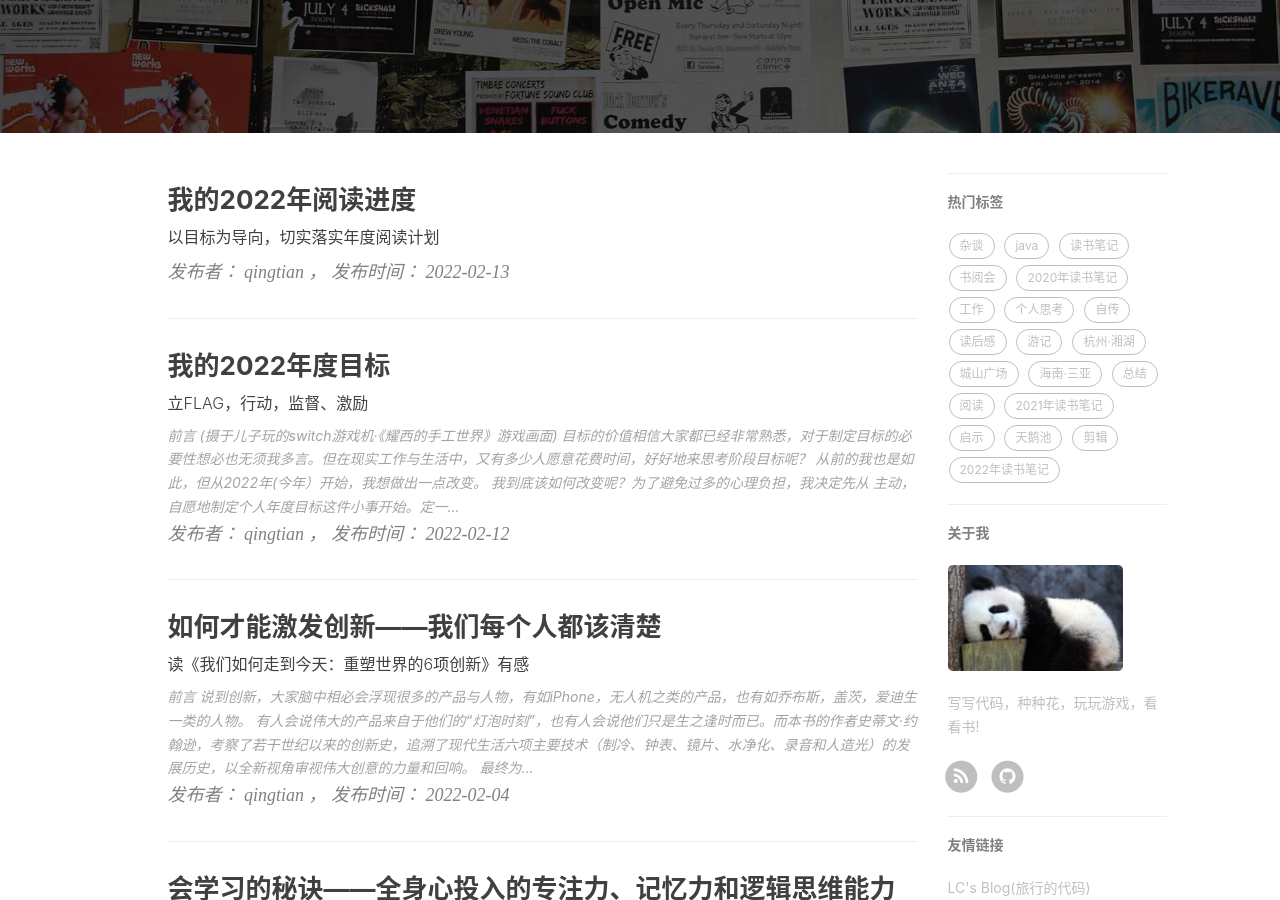
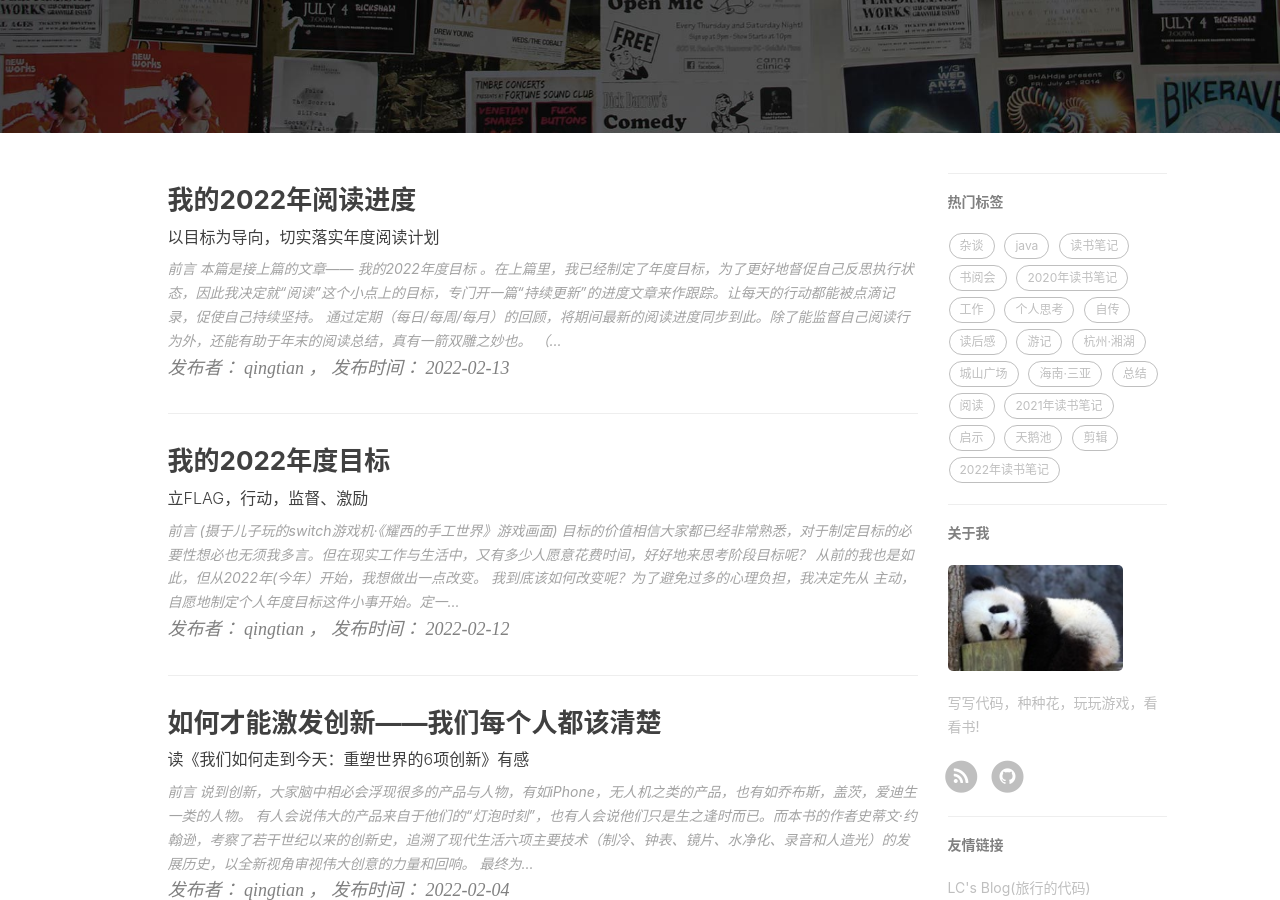
Before and after one commit to qingtian/qingtian.github.com, a Jekyll site: the page built from index.html, in a window 1280 px wide and 900 px high, scrolled down 305 px. Built offline with Jekyll 4.4.1, drawn with Linux system fonts in a browser that asks for light colours; nearby versions of some CDN libraries; the list of posts is cut into pages by our own code; comment, search, counter and statistics services are not loaded; some of the changed lines change nothing that is shown.

Commit message:
Update 2022-02-13-my-reading-progress-in-2022.md

```diff
--- a/_posts/2022-02-13-my-reading-progress-in-2022.md
+++ b/_posts/2022-02-13-my-reading-progress-in-2022.md
@@ -7,7 +7,111 @@
 catalog:    true
 valine-path: '/2022/02/13/my-reading-progress-in-2022/'
 tags:
-    - 阅读进度
-    - 2022年阅读进度
+  - 阅读进度
+  - 2022年阅读进度
 
 ---
+
+# 前言
+
+本篇是接上篇的文章—— [我的2022年度目标](https://blog.qingtian16265.com/2022/02/12/my-goals-in-2022/) 。在上篇里，我已经制定了年度目标，为了更好地督促自己反思执行状态，因此我决定就“阅读”这个小点上的目标，专门开一篇“持续更新”的进度文章来作跟踪。让每天的行动都能被点滴记录，促使自己持续坚持。
+
+通过定期（每日/每周/每月）的回顾，将期间最新的阅读进度同步到此。除了能监督自己阅读行为外，还能有助于年末的阅读总结，真有一箭双雕之妙也。
+
+（此处应有笑声，被自己的智慧所帅到）。
+
+![1](/img/reading2022/1.png)
+
+# 2022年阅读目标及进度
+
+首先，为了方便起见，这里把阅读相关的目标重复描述一下。
+
+- 当年完成粗读100本，精读10本的图书阅读。
+- 当年购买实体书不得超过12本。
+- 当年完成至少一本10万字及以上的书本写作（发布形式为电子书/实体书均可）。
+
+众所周知，如果将大目标拆分成几个较小的目标，有利于目标达成与获得短期成就感。因此我把以上的目标再分拆到具体的几个方向之中：
+
+- 纯阅读：描述纯粹地阅读行为所产生的相关内容记录。
+- 纯买书：登记截止至今为止的当年所购买的实体书。
+- 纯书本写作：书本写作相关的内容记录。
+
+## 纯阅读
+
+纯阅读的行为非常简单，就是不断地听书/读书就对了。就目前的书籍渠道来看，主要就是四个方面：
+
+- 微信读书中的推荐与个人挑选
+- 学习鸡读书会的每季度推荐蜗牛读书推荐
+- 生活/工作所涉及方面采购的实体书
+- 每周末固定在蜗牛图书馆所借实体书
+
+从过年时候的个人实践来看，虽然仅仅才4个渠道，但我所能关注到的书就已经非常多了。如果不加挑选就胡乱读一通，这看来是万万不可的。 **我必须加以选择，分个轻重缓急，甚至淘汰不读** 。
+
+纯阅读的行为过后，需要有一定的笔记沉淀，否则是吸收不到什么知识的。所以，每次听书/读书过后的读后感/短评就很有必要了。好在这块，原来的虚拟组织就会定期产出读后感并发布出来。只要读完某本书进行输出即可，有关输出内容，读后感的形式都可参考我之前所写的文章内容 [我对读后感类文章写作手法的解构](https://blog.qingtian16265.com/2021/11/10/my-deconstruction-of-the-writing-techniques-of-post-reading-articles/) 。
+
+对于已读完的书，我认为需要有几张汇总表来完整描述书的内容，例如：
+
+- 图书基本信息
+- 我读它的目的，过程及评价
+- 读后感
+
+图书基本信息的整体形式可以是这样的：
+
+|书名|作者|字数|出版社|出版时间|类别|一句话描述|
+|----|----|----|----|----|----|----|
+||||||||
+
+我对不同书的来源，读书目的，过程（耗时，起止时间）以及书评的描述，可以汇总成如下的表格：
+
+|书名|来源|读书目的|耗时|起止时间|个人对它的感受|
+|----|----|----|----|----|----|
+|||||||
+
+除了基本信息，我的收获外，针对书本我有系统性沉淀长篇读后感文章的，还需要具体登记如下：
+
+|书名|读后感文章|
+|----|----|
+|||
+
+以上所提到的书籍均为粗读列表中的内容，如果一本书是属于反复读了多遍的，需要额外登记如下：
+
+|书名|反复阅读的理由|
+|----|----|
+|||
+
+我纯读书的总体原则是： **以读完全书为前提，关注核心内容的归纳总结，以读后感输出为导向** 。目前来看，我的阅读是属于功利主义的范畴，但这不影响我对知识的实践应用。
+
+## 纯买书
+
+为了限制自己不要购买过多的实体书，造成家里的整理不便。也为了提高自己的择书标准，不要把钱浪费在无用之书上。所以今年我才定下了一个实体书购买数量上限的计划。 **读好书才有价值，不适合自己的书不应购买也不该被放置自己的书架上** 。
+
+出于以上的目的，因此这个目标执行过程的监督就很简单了，就只要提供一张已购买实体书的清单即可。当我发现已经超过12本了，就可以考虑收紧钱袋了。
+
+已购买实体书清单的汇总表如下：
+
+|书名|作者|购买时间|阅读状态|
+|----|----|----|----|
+|||||
+
+
+## 纯书本写作
+
+书本写作这是一个伟大的计划，原本是我运营的书阅会的长期目标。只是考虑到未来发展需要，把这件事提前提上了日程罢了。对于写书，个人已经有一些方向，但主题还需要进一步地头脑风暴才行。
+
+对于写作执行来看，我觉得需要监督的关键是： **始终保持每天写文字的习惯开始** 。因此，这张表格可以是写作主题，章节清单，审阅校对次数，以及章节状态描述即可。
+
+[写作主题]：
+
+|章节|章节状态|开始时间|完成时间|审阅次数|
+|----|----|----|----|----|
+||||||
+
+写书的过程必然是长期的，得益于去年开始的每日克己日记的习惯，相信这块会在今年有一些成果。试目以待吧~
+
+# 后记
+
+通过收集好书，阅读，读后感写作，以及自主主题创作这一系列的措施，我期望今年自己能收获一些与从前不同的礼物，如电子书的出版啥的。
+
+阅读本身仍然需要长期坚持，一个人阅读是孤独的。希望未来能认识更多热爱阅读，并喜欢交流的朋友，与他们一起阅读好书，一同成长。
+
+2022年，将是我的阅读元年。阅读之于我的化学变化由此发挥作用。
```
